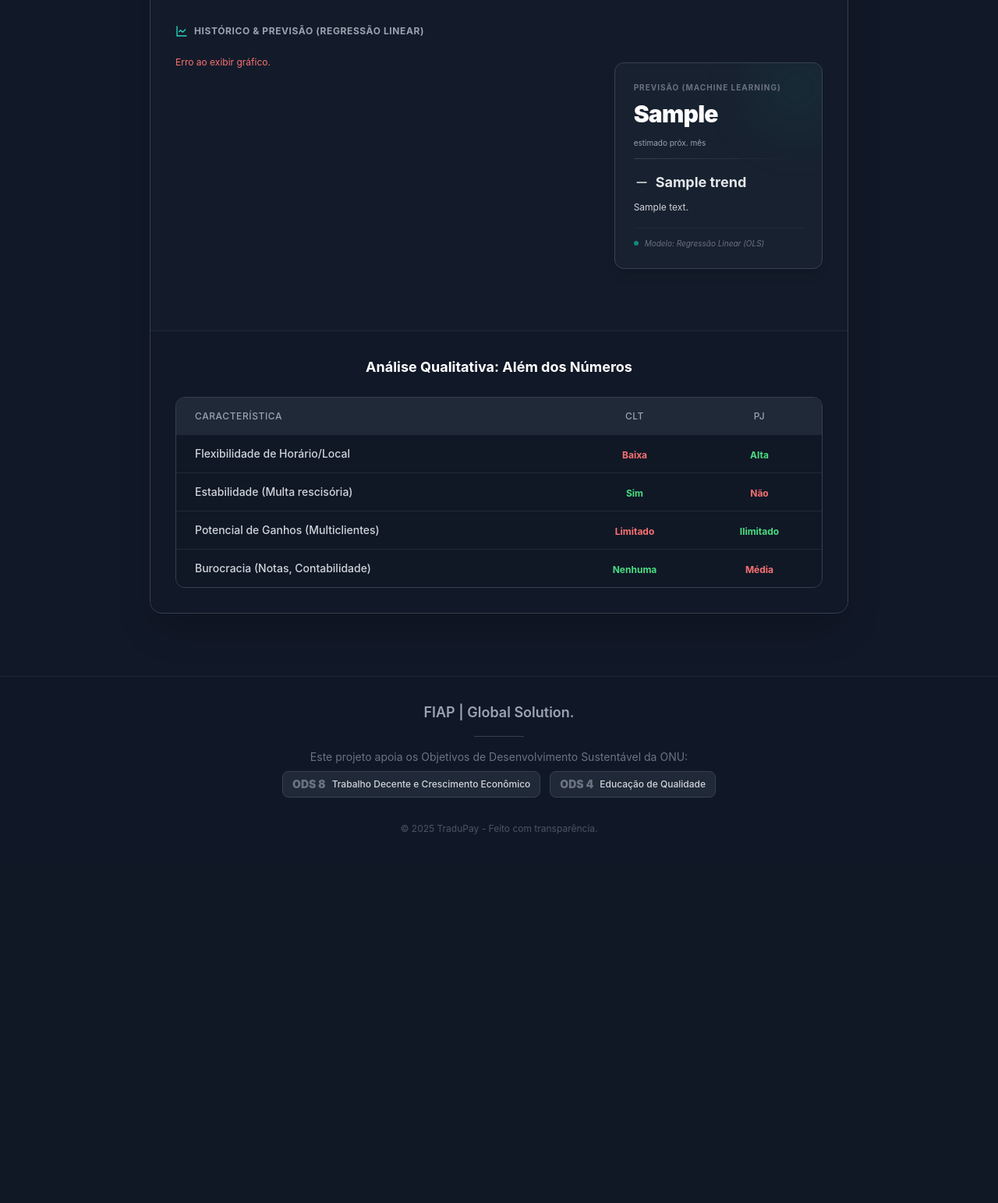
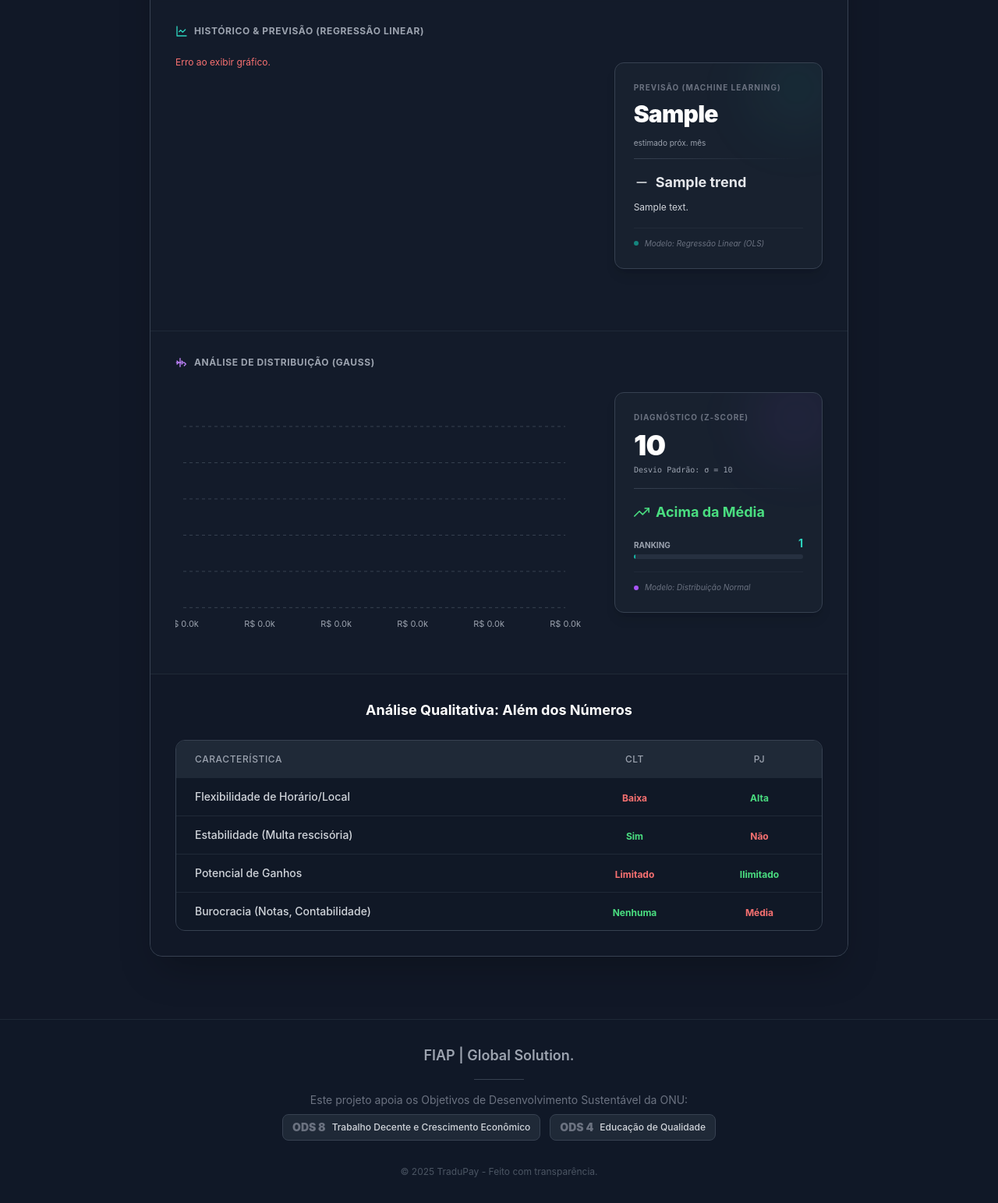
Before and after one commit to igor-vignola/tradupay-global-solution, a Django app: template templates/index.html in a window 1280 px wide. Shown: the part 2514-4057 px from the top of the page at 78% size. Before the commit the page ends 3584 px from the top, so only its background shows below. Run offline with Django 5.2, Linux system fonts and the light colour scheme; the template is opened without the code that fills it: most values are stand-ins (such as "Sample title", 1, 10 or a date in 2020); some libraries are stand-ins or nearby versions.

Commit message:
Adicionando a distribuição de Gauss

```diff
--- /dev/null
+++ b/templates/distribution_chart.html
@@ -0,0 +1,160 @@
+<div class="relative w-full h-full min-h-[320px]">
+    <div id="gauss-chart"></div>
+</div>
+
+<script>
+    document.addEventListener('DOMContentLoaded', function () {
+        const xData = {{ result.statistics.chart_x|safe }};
+        const yData = {{ result.statistics.chart_y|safe }};
+        const userValue = {{ result.statistics.user_x|safe }};
+        const meanValue = {{ result.statistics.mean|safe }};
+        const stdDev = {{ result.statistics.std_dev|safe }}; // Necessário para o sombreado
+        const userLabel = "{{ result.statistics.user_label|default:'Sua Posição' }}";
+
+        // Cores do Tema
+        const colorTeal = '#2dd4bf';
+        const colorGray = '#9ca3af';
+        const colorPurple = '#a855f7';
+        const colorShade = '#4b5563'; // Cor do sombreado da média
+
+        const options = {
+            series: [{ name: 'Distribuição', data: xData.map((x, i) => [x, yData[i]]) }],
+            chart: {
+                type: 'area',
+                height: 320,
+                fontFamily: 'inherit',
+                background: 'transparent',
+                toolbar: { show: false },
+                zoom: { enabled: false },
+                animations: { enabled: true }
+            },
+            colors: [colorPurple],
+            fill: {
+                type: 'gradient',
+                gradient: {
+                    shadeIntensity: 1,
+                    opacityFrom: 0.4,
+                    opacityTo: 0.1,
+                    stops: [0, 100]
+                }
+            },
+            stroke: {
+                curve: 'smooth',
+                width: 2
+            },
+            dataLabels: { enabled: false },
+
+            xaxis: {
+                type: 'numeric',
+                labels: {
+                    style: { colors: colorGray, fontSize: '11px' },
+                    formatter: (val) => "R$ " + (val/1000).toFixed(1) + "k"
+                },
+                axisBorder: { show: false },
+                axisTicks: { show: false },
+                tooltip: { enabled: false },
+                crosshairs: { show: false } // Remove crosshair padrão para limpar
+            },
+            yaxis: { show: false },
+
+            grid: {
+                show: true,
+                borderColor: '#374151',
+                strokeDashArray: 4,
+                padding: { left: 10, right: 10, top: 20 } // Mais padding no topo para o label caber
+            },
+            theme: { mode: 'dark' },
+
+            annotations: {
+                xaxis: [
+                    // 1. FAIXA SOMBREADA (Média ± 1 Sigma) - Restaurada!
+                    {
+                        x: meanValue - stdDev,
+                        x2: meanValue + stdDev,
+                        fillColor: colorShade,
+                        opacity: 0.15, // Sutil
+                        label: {
+                            style: {
+                                color: '#6b7280',
+                                background: 'transparent',
+                                fontSize: '10px',
+                            },
+                            offsetY: 0,
+                            position: 'top',
+                            orientation: 'horizontal'
+                        }
+                    },
+
+                    // 2. Linha da Média (Tracejada)
+                    {
+                        x: meanValue,
+                        strokeDashArray: 4,
+                        borderColor: colorGray,
+                        borderWidth: 1,
+                        label: {
+                            text: 'Média',
+                            style: {
+                                color: colorGray,
+                                background: 'transparent',
+                                fontSize: '10px',
+                            },
+                            offsetY: 0, // Fica no rodapé (eixo X)
+                            position: 'bottom',
+                            orientation: 'horizontal'
+                        }
+                    },
+
+                    // 3. MARCADOR DO USUÁRIO (Estilo "Pin" Centralizado)
+                    {
+                        x: userValue,
+                        strokeDashArray: 0,
+                        borderColor: colorTeal,
+                        borderWidth: 2,
+                        // Adiciona um brilho na linha
+                        stroke: {
+                            color: colorTeal,
+                            width: 3,
+                            dashArray: 0
+                        },
+                        label: {
+                            text: userLabel, // "CLT Atual"
+                            style: {
+                                color: '#111827', // Texto escuro
+                                background: colorTeal, // Fundo Teal
+                                fontSize: '11px',
+                                fontWeight: 'bold',
+                                padding: { left: 8, right: 8, top: 0, bottom: 5},
+                                borderRadius: '4px', // Cantos levemente arredondados
+                            },
+                            position: 'top',
+                            orientation: 'horizontal',
+                            offsetY: -10 // Levemente acima do topo do gráfico
+                        }
+                    }
+                ],
+                // Ponto na base para ancorar visualmente
+                points: [{
+                    x: userValue,
+                    y: 0,
+                    marker: {
+                        size: 6,
+                        fillColor: colorTeal,
+                        strokeColor: '#fff',
+                        strokeWidth: 2
+                    }
+                }]
+            },
+
+            tooltip: {
+                theme: 'dark',
+                custom: function({ series, seriesIndex, dataPointIndex, w }) {
+                    const val = w.globals.initialSeries[seriesIndex].data[dataPointIndex][0];
+                    return `<div class="px-3 py-1.5 bg-gray-800 text-xs text-white border border-gray-700 rounded shadow">R$ ${Math.round(val).toLocaleString('pt-BR')}</div>`;
+                }
+            }
+        };
+
+        const chartEl = document.querySelector("#gauss-chart");
+        if (chartEl) { chartEl.innerHTML = ""; new ApexCharts(chartEl, options).render(); }
+    });
+</script>
--- a/templates/index.html
+++ b/templates/index.html
@@ -537,6 +537,68 @@
                 </div>
                 {% endif %}
 
+                {% if result.statistics %}
+                <div class="bg-gray-900/80 border-t border-gray-800 p-8 backdrop-blur-sm animate-fade-in">
+
+                    <div class="flex flex-col md:flex-row gap-8 items-center">
+
+                        <div class="w-full md:w-2/3">
+                            <h3 class="text-xs font-bold text-gray-400 uppercase tracking-wider mb-6 flex items-center gap-2">
+                                <svg xmlns="http://www.w3.org/2000/svg" width="16" height="16" viewBox="0 0 24 24" fill="none" stroke="currentColor" stroke-width="2" stroke-linecap="round" stroke-linejoin="round" class="text-purple-400"><path d="M2 12h10"/><path d="M9 4v16"/><path d="M3 9l3 3-3 3"/><path d="M12 9l3 3-3 3m5-3l3 3-3 3"/></svg>
+                                Análise de Distribuição (Gauss)
+                            </h3>
+                            {% include "distribution_chart.html" %}
+                        </div>
+
+                        <div class="w-full md:w-1/3 bg-gray-800/50 rounded-xl p-6 border border-gray-700 shadow-lg relative overflow-hidden group hover:border-purple-500/30 transition-colors">
+
+                            <div class="absolute top-0 right-0 -mt-4 -mr-4 w-24 h-24 bg-purple-500/10 rounded-full blur-2xl group-hover:bg-purple-500/20 transition-colors"></div>
+
+                            <div class="relative z-10">
+                                <h4 class="text-[10px] font-bold text-gray-500 uppercase tracking-widest mb-2">Diagnóstico (Z-Score)</h4>
+
+                                <div class="flex items-baseline gap-2 mb-1">
+                                    <span class="text-4xl font-black text-white tracking-tight">{{ result.statistics.z_score_fmt }}</span>
+                                </div>
+                                <p class="text-[10px] text-gray-400 mb-4 font-mono">Desvio Padrão: σ = {{ result.statistics.std_dev|floatformat:0 }}</p>
+
+                                <div class="h-px w-full bg-gradient-to-r from-gray-700 to-transparent mb-4"></div>
+
+                                <h5 class="font-bold text-lg text-white mb-2 flex items-center gap-2">
+                                    {% if result.statistics.z_score > 1 %}
+                                        <svg xmlns="http://www.w3.org/2000/svg" width="20" height="20" viewBox="0 0 24 24" fill="none" stroke="currentColor" stroke-width="2" stroke-linecap="round" stroke-linejoin="round" class="text-green-400"><polyline points="23 6 13.5 15.5 8.5 10.5 1 18"></polyline><polyline points="17 6 23 6 23 12"></polyline></svg>
+                                        <span class="text-green-400">Acima da Média</span>
+                                    {% elif result.statistics.z_score < -1 %}
+                                        <svg xmlns="http://www.w3.org/2000/svg" width="20" height="20" viewBox="0 0 24 24" fill="none" stroke="currentColor" stroke-width="2" stroke-linecap="round" stroke-linejoin="round" class="text-red-400"><polyline points="23 18 13.5 8.5 8.5 13.5 1 6"></polyline><polyline points="17 18 23 18 23 12"></polyline></svg>
+                                        <span class="text-red-400">Abaixo da Média</span>
+                                    {% else %}
+                                        <svg xmlns="http://www.w3.org/2000/svg" width="20" height="20" viewBox="0 0 24 24" fill="none" stroke="currentColor" stroke-width="2" stroke-linecap="round" stroke-linejoin="round" class="text-gray-400"><line x1="5" y1="12" x2="19" y2="12"></line></svg>
+                                        <span class="text-gray-300">Na Média</span>
+                                    {% endif %}
+                                </h5>
+
+                                <div class="mt-4">
+                                    <div class="flex justify-between items-end mb-1">
+                                        <span class="text-[10px] text-gray-400 uppercase font-bold">Ranking</span>
+                                        <span class="text-sm font-bold text-teal-400">{{ result.statistics.percentile_fmt }}</span>
+                                    </div>
+                                    <div class="w-full bg-gray-700/50 h-1.5 rounded-full overflow-hidden">
+                                        <div class="bg-teal-500 h-full rounded-full" style="width: {{ result.statistics.percentile }}%"></div>
+                                    </div>
+                                </div>
+
+                                <div class="mt-4 pt-3 border-t border-gray-700/30 flex items-center gap-2">
+                                    <div class="w-1.5 h-1.5 rounded-full bg-purple-500"></div>
+                                    <p class="text-[10px] text-gray-500 italic">
+                                        Modelo: Distribuição Normal
+                                    </p>
+                                </div>
+                            </div>
+                        </div>
+                    </div>
+                </div>
+                {% endif %}
+
                 <div class="bg-gray-900 border-t border-gray-800 p-8">
                     <h3 class="text-lg font-bold text-center text-white mb-6">Análise Qualitativa: Além dos Números</h3>
                     <div class="overflow-hidden rounded-xl border border-gray-700 shadow-sm">
@@ -560,7 +622,7 @@
                                     <td class="py-3 px-6 text-center"><span class="text-red-400 text-xs font-bold">Não</span></td>
                                 </tr>
                                 <tr class="hover:bg-gray-800/30 transition-colors">
-                                    <td class="py-3 px-6 text-sm text-gray-300 font-medium">Potencial de Ganhos (Multiclientes)</td>
+                                    <td class="py-3 px-6 text-sm text-gray-300 font-medium">Potencial de Ganhos</td>
                                     <td class="py-3 px-6 text-center"><span class="text-red-400 text-xs font-bold">Limitado</span></td>
                                     <td class="py-3 px-6 text-center"><span class="text-green-400 text-xs font-bold">Ilimitado</span></td>
                                 </tr>
```
Also changed, not shown: core/salarios_mercado.csv (+8 -8 lines), core/views.py (+71 -1 lines).
